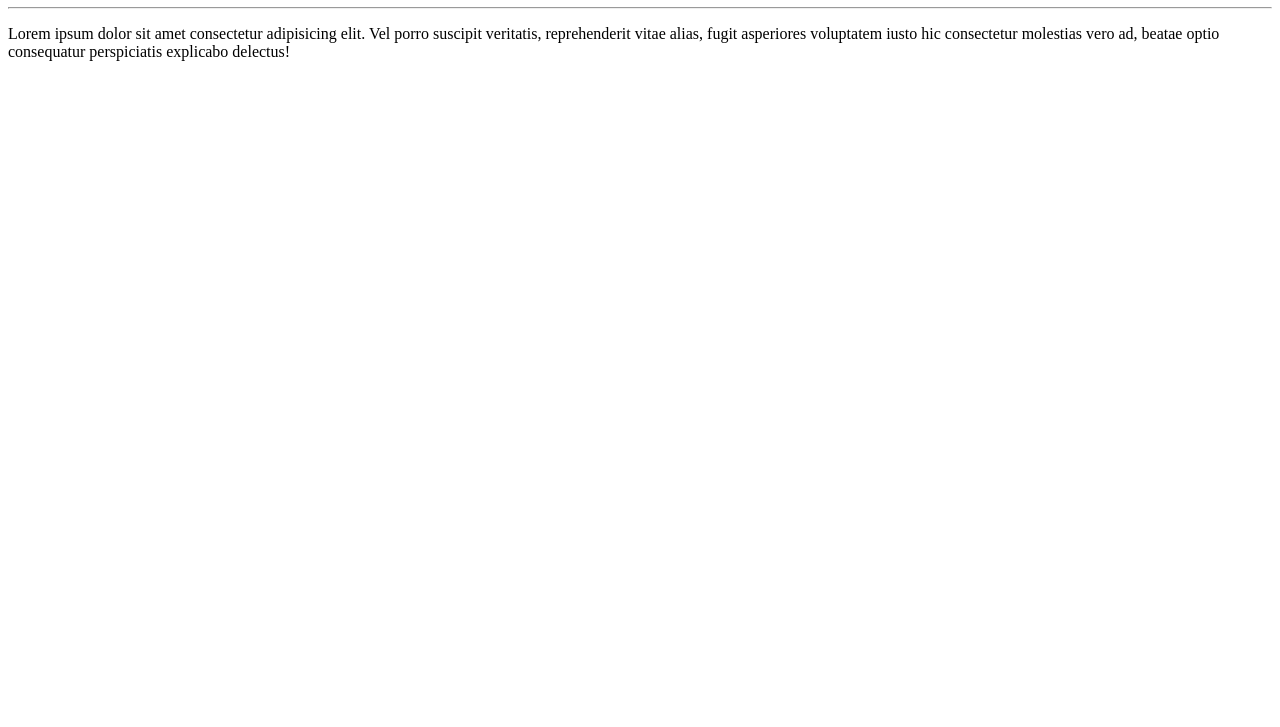
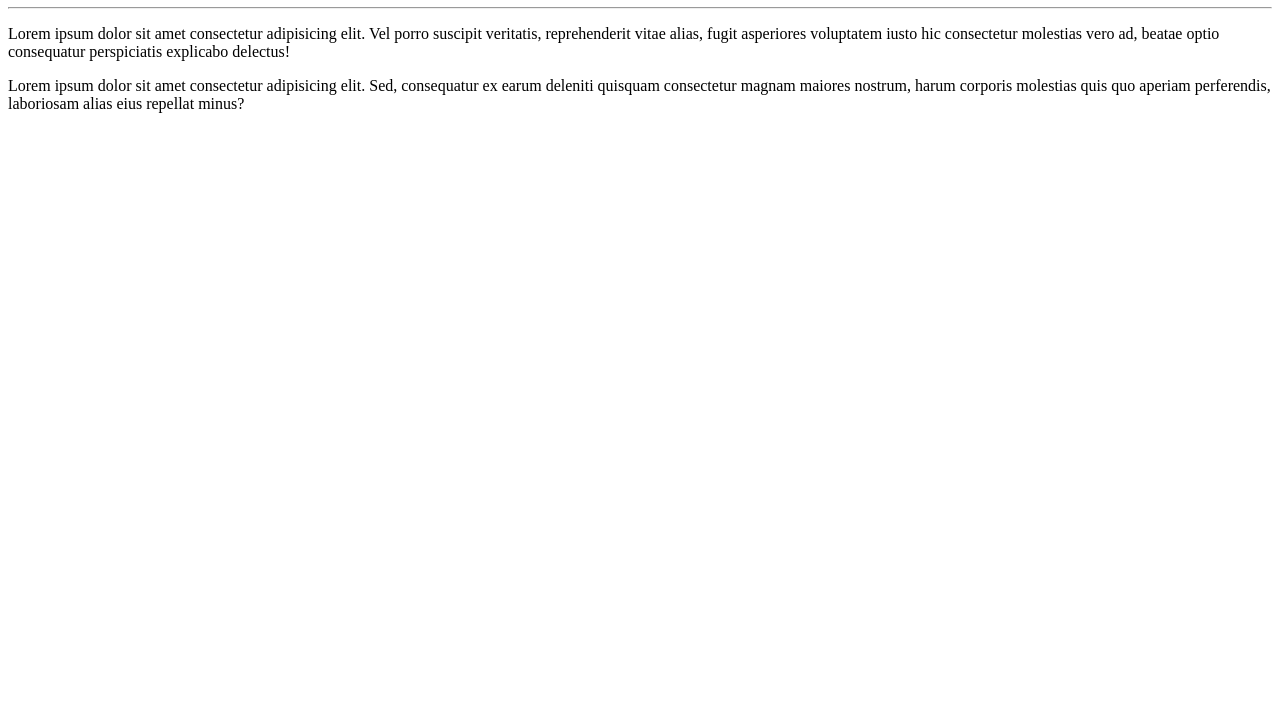
Before and after one commit to lucasSsCODE/Meus-Projetos, a plain HTML site: page Site-exemplo/index.html in a window 1280 px wide. Shown: the part 73-800 px from the top of the page. Drawn offline with Linux system fonts and the light colour scheme.

Commit message:
adicionei um parágrafo

```diff
--- a/Site-exemplo/index.html
+++ b/Site-exemplo/index.html
@@ -9,5 +9,6 @@
     <h1>olá, Mundo </h1>
     <hr>
     <p>Lorem ipsum dolor sit amet consectetur adipisicing elit. Vel porro suscipit veritatis, reprehenderit vitae alias, fugit asperiores voluptatem iusto hic consectetur molestias vero ad, beatae optio consequatur perspiciatis explicabo delectus!</p>
+    <p>Lorem ipsum dolor sit amet consectetur adipisicing elit. Sed, consequatur ex earum deleniti quisquam consectetur magnam maiores nostrum, harum corporis molestias quis quo aperiam perferendis, laboriosam alias eius repellat minus?</p>
 </body>
 </html>
```
